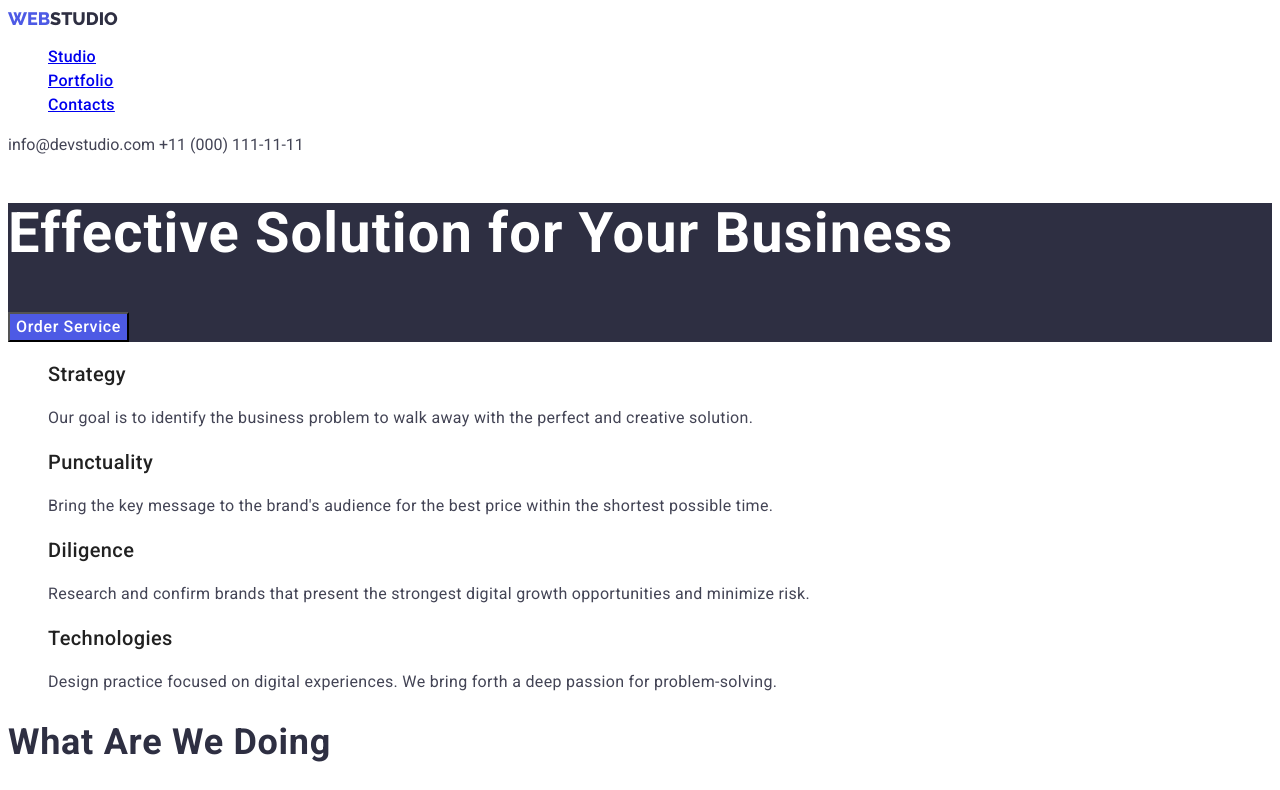
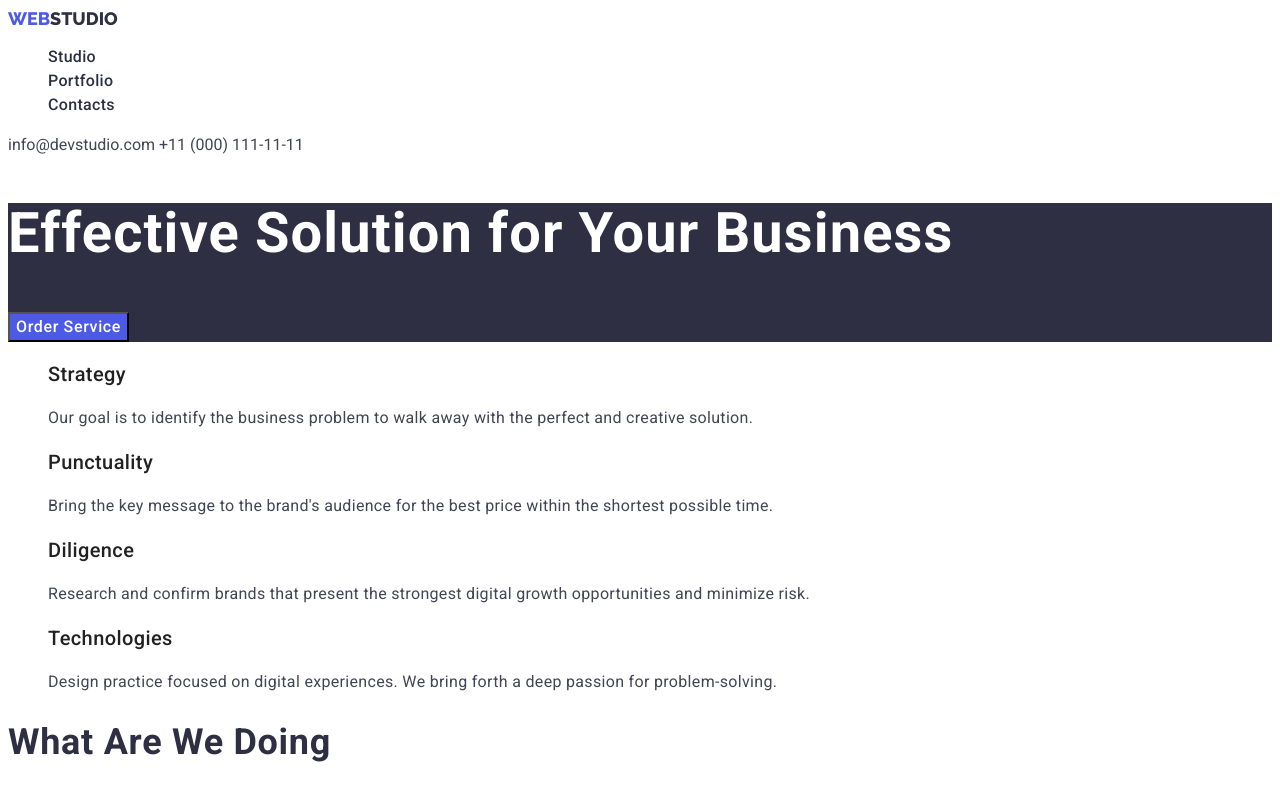
Before and after one commit to SilonDKing/goit-markup-hw-02, a plain HTML site: page index.html in a window 1280 px wide. Shown: the top 790 px of the page. Drawn offline with Linux system fonts and the light colour scheme.

Commit message:
Update index.html

```diff
--- a/index.html
+++ b/index.html
@@ -20,13 +20,13 @@
         <nav>
             <ul class="navigation-items">
                 <li>
-                    <a class="navigation-item" href="index.html">Studio</a>
+                    <a class="navigation-items" href="index.html">Studio</a>
                 </li>
                 <li>
-                    <a class="navigation-item" href="portfolio.html">Portfolio</a>
+                    <a class="navigation-items" href="portfolio.html">Portfolio</a>
                 </li>
                 <li>
-                    <a class="navigation-item" href="#">Contacts</a>
+                    <a class="navigation-items" href="contacts.html">Contacts</a>
                 </li>
             </ul>
         </nav>
```
